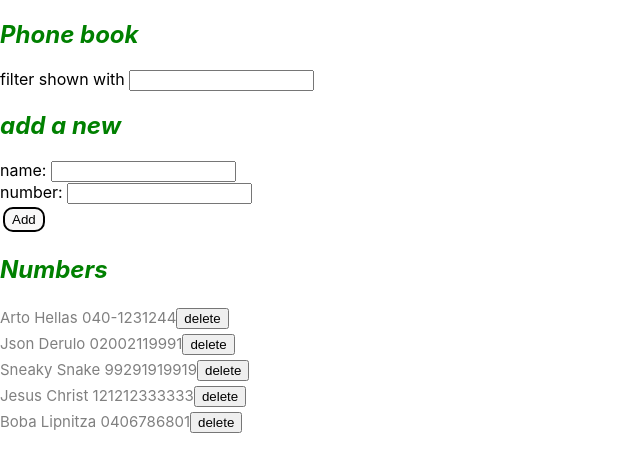
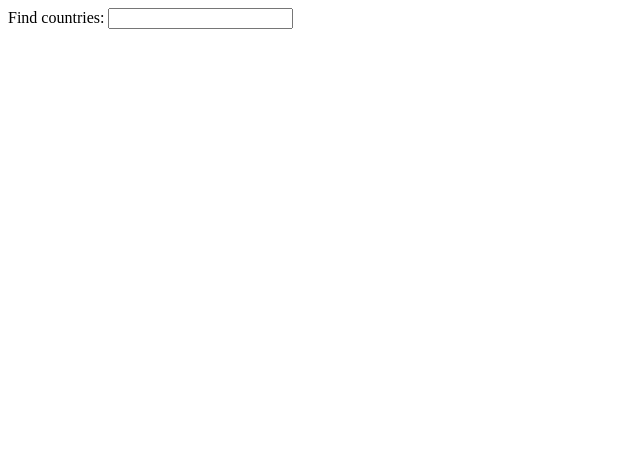
Before and after one commit to oliverhertzberg/Osa2, a React (Create React App) app: page / in a window 1280 px wide. Shown: the top 472 px of the page, without its empty margins (0-640 px from the left). Built offline with nearby package versions, Linux system fonts and the light colour scheme; data requests are answered from the project's data file.

Commit message:
tehtävä2_18

```diff
--- a/package.json
+++ b/package.json
@@ -10,7 +10,7 @@
     "dompurify": "^3.0.0",
     "react": "^18.2.0",
     "react-dom": "^18.2.0",
-    "react-scripts": "5.0.1",
+    "react-scripts": "^5.0.1",
     "web-vitals": "^2.1.4"
   },
   "scripts": {
--- a/src/App.js
+++ b/src/App.js
@@ -1,142 +1,52 @@
-import { useState, useEffect } from 'react';
-import './index.css';
-import personService from './services/persons'
+import './App.css';
+import {useState, useEffect } from 'react';
+import axios from 'axios';
+import CountriesList from "./components/CountriesList"
 
-import Persons from './components/contacts';
-import { ErrorNotification, SuccessNotification, EditNotification } from './components/notifications';
-import Filter from './components/contactfilter';
-import Form from './components/form';
+
+const client = axios.create({
+  baseURL: 'https://restcountries.com/v3.1',
+});
 
 const App = () => {
-  const [persons, setPersons] = useState([])
-  const [newName, setNewName] = useState('')
-  const [newNum, setNewNum] = useState('')
+  const [countries, setCountries] = useState([])
+  const [country, setCountry] = useState([])
   const [query, setQuery] = useState('')
-  const [errorMessage, setErrorMessage] = useState(null)
-  const [successMessage, setSuccessMessage] = useState(null)
-  const [editMessage, setEditMessage] = useState(null)
 
+  useEffect(() => {
+    console.log('effect run, country is now', query)
 
-useEffect(() => {
-  personService
-    .getAll()
-    .then(initialPersons => {
-      setPersons(initialPersons)
-    })
-}, [])
+    if(query) {
+      console.log('fetching countries...')
+      client
+        .get(`/all`)
+        .then(response => {
+          console.log(response.data);
+          const filteredData = response.data.filter(country => {
+            return country.name.common.toLowerCase().includes(query.toLowerCase());
+          });
 
-  const handleNameChange = (e) => {
-    console.log(e.target.value)
-    setNewName(e.target.value)
-  }
-  const handleNumChange = (e) => {
-    console.log(e.target.value)
-    setNewNum(e.target.value)
-  }
-
-  console.log("persons length:", persons.length)
-
-  const addPerson = (e) => {
-    e.preventDefault()
-    const nameCheck = persons.map(person => person.name);
-    const numCheck = persons.map(person => person.number);
-
-    if (nameCheck.map(name => name.toLowerCase()).includes(newName.toLowerCase())) {
-      if(window.confirm(`${newName} is already added to the phone book, would you like to replace the old number with the new one?`)){
-        const personToUpdate = persons.find(person => person.name.toLowerCase() === newName.toLowerCase())
-        const updatedPerson = {...personToUpdate, number: newNum}
-        personService
-        .update(personToUpdate.id, updatedPerson)
-        .then(returnedPerson => {
-          setPersons(persons.map(person => person.id !== personToUpdate.id ? person : returnedPerson))
-          setNewName('')
-          setNewNum('')
-          setEditMessage(
-            `Successfully edited contact ${returnedPerson.name}`
-          )
-          setTimeout(() => {
-            setEditMessage(null)
-        }, 5000)
+          setCountries(filteredData);
         })
         .catch(error => {
-          console.log(error);
-          setErrorMessage(
-            `${personToUpdate.name} was already removed from server`
-          )
-          setTimeout(() => {
-            setErrorMessage(null)
-          }, 5000)
-          setPersons(persons.filter(p => p.id !== personToUpdate.id))
-        })
-      }
-    } else if (numCheck.includes(newNum)) {
-      alert(`The number "${newNum}" is already in use, please type in another one.`)
+          console.error('Error fetching countries: ', error);
+        });
     } else {
-        personService
-          .create({
-            name: newName,
-            number: newNum,
-            id: persons.length + 1
-          })
-          .then(returnedPerson => {
-            setPersons(persons.concat(returnedPerson))
-            setNewName('')
-            setNewNum('')
-            setSuccessMessage(
-              `Added ${returnedPerson.name}`
-            )
-            setTimeout(() => {
-              setSuccessMessage(null)
-            }, 5000)
-          })
-          .catch(error => {
-            console.log(error)
-
-          })
+      setCountries([]);
     }
-  }
-
-  const deletePerson = (id) => {
-    if (window.confirm(`Are you sure you want to delete ${persons.find(person => person.id === id).name}?`)) {
-      personService
-      .remove(id)
-      .then(() => {
-        setPersons(persons.filter(person => person.id !== id))
-        setErrorMessage(
-          `deleted ${persons.find(person => person.id === id).name}`
-        )
-        setTimeout(() => {
-          setErrorMessage(null)
-        }, 5000)
-      })
-      .catch(error => {
-        console.log(error)
-      })
-    }
-  }
-
-  const filteredPersons = persons.filter(person => {
-    return person.name.toLowerCase().includes(query.toLowerCase())
-  })
+  }, [query])
 
 
   return (
     <div>
-      <h2>Phone book</h2>
-      <ErrorNotification message={errorMessage} />
-      <SuccessNotification message={successMessage} />
-      <EditNotification message={editMessage} />
-      <Filter query={query} setQuery={setQuery}/>
-
-      <h2>add a new</h2>
-      <Form addPerson={addPerson} handleNameChange={handleNameChange}
-      handleNumChange={handleNumChange} newName={newName} newNum={newNum} />
-
-      <h2>Numbers</h2>
-      <Persons filteredPersons={filteredPersons} deletePerson={deletePerson}/>
+      <form> Find countries: <input type="search" value={query} onChange={e => setQuery(e.target.value)} />
+      </form>
+      <pre>
+        <CountriesList countries={countries} />
+      </pre>
     </div>
   )
 }
 
 
-export default App
+export default App;
--- /dev/null
+++ b/src/components/CountriesList.js
@@ -0,0 +1,35 @@
+const CountriesList = (props) => {
+    console.log("Finland: ", props.data)
+    return (
+
+        props.countries.length === 1 ?
+        (props.countries.map((country) => (
+        <div key={country.cca3}>
+            <h2 style={{fontSize: 50}}>{country.name.common}</h2>
+            <p>Capital: {country.capital}</p>
+            <p>Area: {country.area}</p>
+            <br></br>
+            <p style={{fontWeight: 'bold', fontSize: 25}}>languages:</p>
+            <ul>
+                {Object.entries(country.languages).map(([code, name]) =>
+                (
+                    <li key={code}>{name}</li>
+                ))}
+            </ul>
+            {console.log()}
+            <img src={`https://flagcdn.com/w320/${country.cca2.toLowerCase()}.png`} alt={`flag of ${country.name.common}`}></img>
+            </div>))
+        ) : props.countries.length <= 10 ?
+            (props.countries.map((country) => (
+            <div key={country.cca3}>{country.name.common}</div>
+            )))
+        :
+            (<div>Too many matches, please specify further</div>)
+
+    )
+
+}
+
+
+
+export default CountriesList
--- a/src/components/contactfilter.js
+++ /dev/null
@@ -1,7 +0,0 @@
-const Filter = (props) => {
-    return(<div>
-      filter shown with <input type="search" value={props.query}  onChange={e => props.setQuery(e.target.value)} />
-    </div>)
-}
-
-export default Filter
--- a/src/components/contacts.js
+++ /dev/null
@@ -1,12 +0,0 @@
-
-const Persons = (props) => {
-    return (
-      <div>
-        {props.filteredPersons.map(person =>
-          ( <div className="phone_book" key={person.name}>{person.name} {person.number}
-          <button onClick={() =>props.deletePerson(person.id)}>delete</button></div>))}
-      </div>
-    )
-  }
-
-  export default Persons
--- a/src/components/form.js
+++ /dev/null
@@ -1,17 +0,0 @@
-const Form = (props) => {
-    return (
-      <form onSubmit={props.addPerson}>
-          <div>
-            name: <input value={props.newName} onChange={props.handleNameChange} />
-          </div>
-          <div>
-            number: <input value={props.newNum} onChange={props.handleNumChange} />
-          </div>
-          <div>
-            <button className='nappi' type='submit'>Add</button>
-          </div>
-        </form>
-    )
-  }
-
-  export default Form
--- a/src/components/notifications.js
+++ /dev/null
@@ -1,28 +0,0 @@
-export const ErrorNotification = ({message}) => {
-    if(!message) {
-      return null
-    }
-    return(
-      <div className="error">{message}</div>
-    )
-  }
-
-
-export const SuccessNotification = ({message}) => {
-    if(!message) {
-      return null
-    }
-    return(
-      <div className="success">{message}</div>
-    )
-  }
-
-
-export const EditNotification = ({message}) => {
-    if(!message) {
-      return null
-    }
-    return(
-      <div className="edit"> {message} </div>
-    )
-  }
--- a/src/services/persons.js
+++ /dev/null
@@ -1,29 +0,0 @@
-import axios from 'axios'
-const baseURL = 'http://localhost:3001/persons'
-
-const getAll = () => {
-    const request = axios.get(baseURL)
-    return request.then(response => response.data)
-}
-
-const create = newObject => {
-    const request = axios.post(baseURL, newObject)
-    return request.then(response => response.data)
-}
-
-const update = (id, newObject) => {
-    const request = axios.put(`${baseURL}/${id}`, newObject)
-    return request.then(response => response.data)
-}
-
-const remove = id => {
-    const request = axios.delete(`${baseURL}/${id}`)
-    return request.then(response => response.data)
-}
-
-export default {
-    getAll: getAll,
-    create: create,
-    update: update,
-    remove: remove
-}
```
Also changed, not shown: 1 other file (tests, documents, lock files or other folders).
